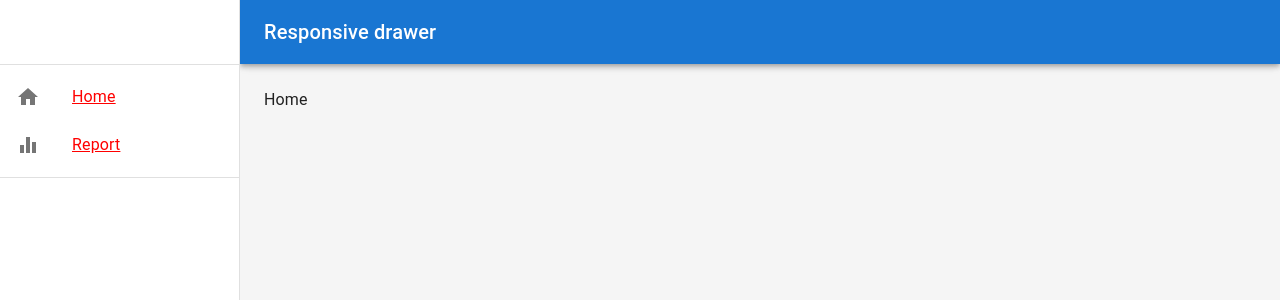
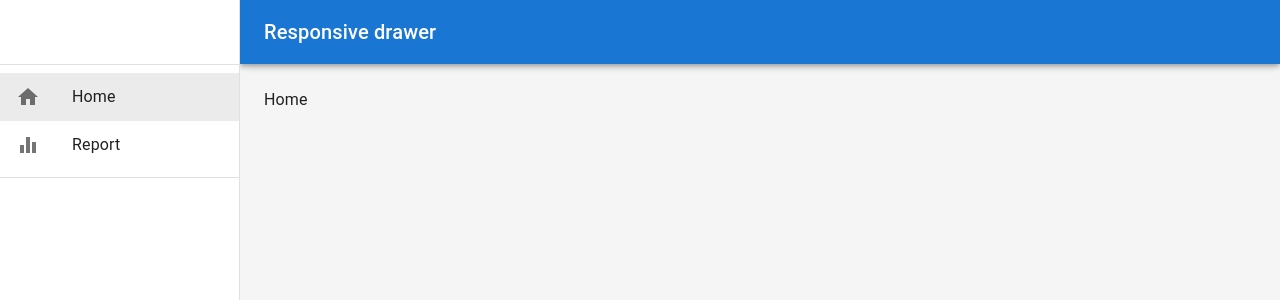
Before and after one commit to Omimin033/Household-App, a React (Create React App) app: page / in a window 1280 px wide. Shown: the top 300 px of the page. Built offline with nearby package versions, Linux system fonts and the light colour scheme.

Commit message:
選択したメニューの背景色変更

```diff
--- a/src/components/common/SideBar.tsx
+++ b/src/components/common/SideBar.tsx
@@ -62,9 +62,12 @@ const SideBar = ({drawerWidth, mobileOpen, handleDrawerClose, handleDrawerTransi
         <Divider />
         <List>
           {MenuItems.map((item, index) => (
-              <NavLink to={item.path} style={({isActive}) => {
+              <NavLink key={item.text} to={item.path} style={({isActive}) => {
                 console.log("選択されたメニューは",item.text, isActive)
-                return {color: "red"}
+                return {
+                  ...baseLinkStyle,
+                  ...(isActive ? activeLinkStyle: {})
+                }
               }}>
                   <ListItem key={index} disablePadding>
                       <ListItemButton>
```
